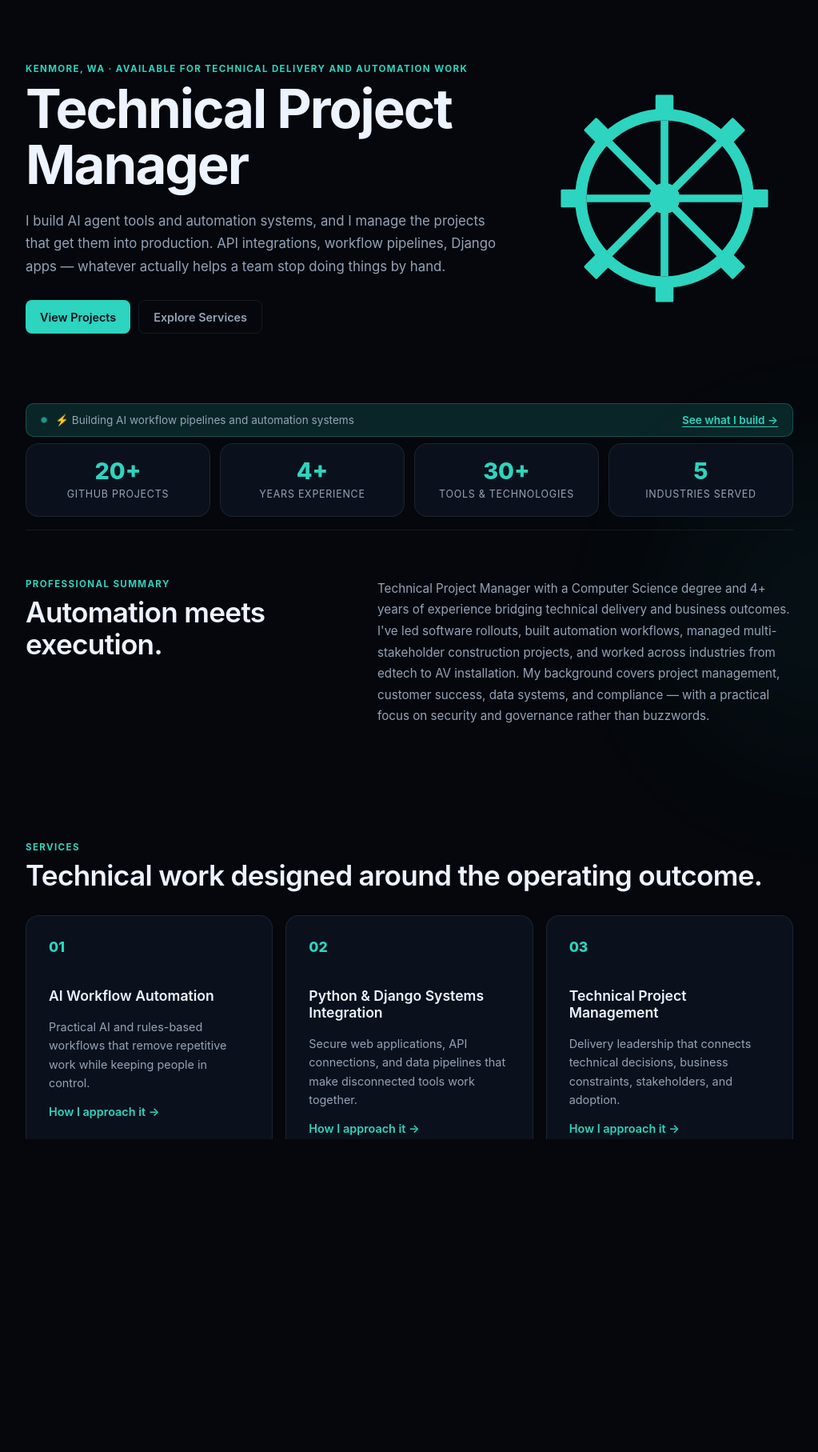
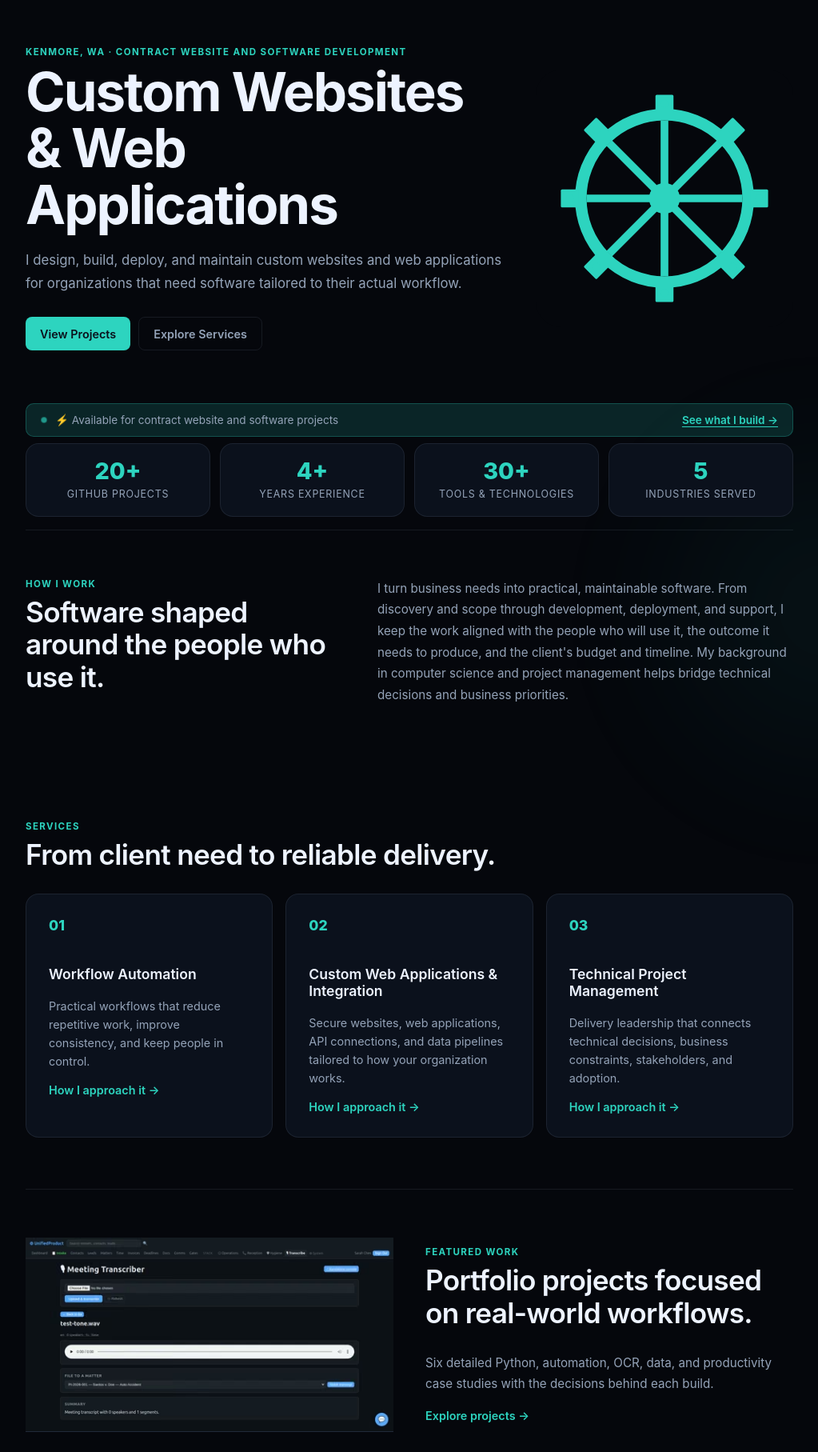
Before and after one commit to Jdrexx/personalwebsite, a Django app: page / in a window 1280 px wide. Shown: the part 77-1892 px from the top of the page at 80% size, without its empty margins (128-1151 px from the left). Run offline with Django 5.2, Linux system fonts and the light colour scheme; some libraries are stand-ins or nearby versions.

Commit message:
Reposition site around custom software services

```diff
--- a/portfolio/content.py
+++ b/portfolio/content.py
@@ -12,21 +12,17 @@ SITE_CONTENT = {
     'email': 'Jon@jdreksler.com',
     'phone': '(206) 659-9755',
     'github': 'https://github.com/Jdrexx',
-    'headline': 'Technical Project Manager',
+    'headline': 'Custom Websites & Web Applications',
     'tagline': (
-        'I build AI agent tools and automation systems, and I manage the '
-        'projects that get them into production. API integrations, workflow '
-        'pipelines, Django apps — whatever actually helps a team stop doing '
-        'things by hand.'
+        'I design, build, deploy, and maintain custom websites and web applications '
+        'for organizations that need software tailored to their actual workflow.'
     ),
     'summary': (
-        'Technical Project Manager with a Computer Science degree and 4+ years '
-        'of experience bridging technical delivery and business outcomes. I\'ve '
-        'led software rollouts, built automation workflows, managed multi-stakeholder '
-        'construction projects, and worked across industries from edtech to AV '
-        'installation. My background covers project management, customer success, '
-        'data systems, and compliance — with a practical focus on security and '
-        'governance rather than buzzwords.'
+        'I turn business needs into practical, maintainable software. From discovery '
+        'and scope through development, deployment, and support, I keep the work '
+        'aligned with the people who will use it, the outcome it needs to produce, '
+        'and the client\'s budget and timeline. My background in computer science '
+        'and project management helps bridge technical decisions and business priorities.'
     ),
     'cta': {
         'primary_label': 'View Projects',
@@ -36,7 +32,7 @@ SITE_CONTENT = {
     },
     'status': {
         'emoji': '⚡',
-        'text': 'Building AI workflow pipelines and automation systems',
+        'text': 'Available for contract website and software projects',
         'link': '/projects/',
         'link_label': 'See what I build',
     },
@@ -48,12 +44,12 @@ SITE_CONTENT = {
     ],
     'focus_areas': [
         {
-            'title': 'AI Automation & Workflow Design',
-            'description': 'Agent frameworks, API integrations, and pipelines that automate the repetitive stuff so teams focus on work that matters.',
+            'title': 'Custom Websites & Web Applications',
+            'description': 'Responsive websites, client portals, internal tools, and business applications designed around real users and workflows.',
         },
         {
-            'title': 'Systems Integration & Development',
-            'description': 'Full-stack Django sites, MCP tool-calling systems, and data pipelines that connect platforms instead of living in silos.',
+            'title': 'Integration & Workflow Automation',
+            'description': 'APIs, data pipelines, and dependable automation that connect existing tools and reduce repetitive work.',
         },
         {
             'title': 'Project Management & Operations',
@@ -61,7 +57,7 @@ SITE_CONTENT = {
         },
     ],
     'skills': [
-        'AI Automation & Workflow Design', 'Agent-Based Solutions', 'API Integration',
+        'Custom Web Applications', 'Responsive Website Development', 'API Integration',
         'Process Automation', 'Systems Integration', 'Project Management',
         'Risk Management', 'Change Management', 'Stakeholder Communication', 'Customer Success Management',
         'Process Optimization', 'AI Governance & Security', 'Quality Control',
--- a/portfolio/services.py
+++ b/portfolio/services.py
@@ -2,9 +2,9 @@
 
 SERVICES = {
     "ai-workflow-automation": {
-        "name": "AI Workflow Automation",
-        "short": "Practical AI and rules-based workflows that remove repetitive work while keeping people in control.",
-        "description": "AI workflow automation consulting for document intake, knowledge search, lead routing, API integrations, and auditable human-in-the-loop processes.",
+        "name": "Workflow Automation",
+        "short": "Practical workflows that reduce repetitive work, improve consistency, and keep people in control.",
+        "description": "Custom workflow automation for document intake, knowledge search, lead routing, API integrations, and reviewable business processes.",
         "problem": "Teams often know which task wastes time but not whether it needs an LLM, deterministic automation, or a process redesign. The work starts by mapping the decision points, data risks, and handoffs before choosing technology.",
         "outcomes": [
             "A documented current-state workflow and automation opportunity map",
@@ -21,9 +21,9 @@ SERVICES = {
         "related": ["KnowledgeAssistant", "ScanExcel", "ServiceAssistant"],
     },
     "systems-integration": {
-        "name": "Python & Django Systems Integration",
-        "short": "Secure web applications, API connections, and data pipelines that make disconnected tools work together.",
-        "description": "Python and Django systems integration for internal tools, APIs, data validation pipelines, operational dashboards, and secure business workflows.",
+        "name": "Custom Web Applications & Integration",
+        "short": "Secure websites, web applications, API connections, and data pipelines tailored to how your organization works.",
+        "description": "Custom website and web application development, including client portals, internal tools, APIs, operational dashboards, and secure business workflows.",
         "problem": "Operational data tends to become fragmented across spreadsheets, SaaS tools, inboxes, and line-of-business systems. Integration work should reduce duplicate entry without creating a fragile black box.",
         "outcomes": [
             "A source-to-destination data and ownership map",
--- a/portfolio/static/portfolio/js/home.js
+++ b/portfolio/static/portfolio/js/home.js
@@ -17,10 +17,10 @@
   var output = document.getElementById("terminal-output");
   var commands = {
     help: "Available: about, projects, services, skills, help, clear",
-    about: "Technical Project Manager — AI automation, systems integration, and delivery.",
+    about: "Custom websites and web applications — from discovery through deployment and support.",
     projects: "ArchPlanReview · ScanExcel · KnowledgeAssistant · JobCRM · ExpenseTracker · ServiceAssistant",
-    services: "AI Workflow Automation · Python & Django Integration · Technical Project Management",
-    skills: "AI Automation, API Integration, Python, Django, MCP, Project Management"
+    services: "Custom Web Applications · Workflow Automation · Technical Project Management",
+    skills: "Web Development, API Integration, Python, Django, Automation, Project Management"
   };
   if (input && output) input.addEventListener("keydown", function (event) {
     if (event.key !== "Enter" || !input.value.trim()) return;
--- a/portfolio/templates/portfolio/home.html
+++ b/portfolio/templates/portfolio/home.html
@@ -3,7 +3,7 @@
 {% block content %}
 <section class="hero section-shell">
   <div class="hero-copy">
-    <p class="eyebrow">{{ content.location }} · Available for technical delivery and automation work</p>
+    <p class="eyebrow">{{ content.location }} · Contract website and software development</p>
     <h1 class="typewriter" data-text="{{ content.headline }}">
       <span class="typewriter-sizer" aria-hidden="true">{{ content.headline }}</span>
       <span class="typewriter-animated" aria-hidden="true">{{ content.headline }}</span>
@@ -27,13 +27,13 @@
 </section>
 
 <section class="section-shell split-section fade-in">
-  <div><p class="eyebrow">Professional Summary</p><h2>Automation meets execution.</h2></div>
+  <div><p class="eyebrow">How I Work</p><h2>Software shaped around the people who use it.</h2></div>
   <p class="section-text">{{ content.summary }}</p>
 </section>
 
 <section class="section-shell fade-in">
   <p class="eyebrow">Services</p>
-  <h2>Technical work designed around the operating outcome.</h2>
+  <h2>From client need to reliable delivery.</h2>
   <div class="cards-grid service-preview-grid">
     {% for slug, service in services.items %}
     <article class="card">
--- a/portfolio/templates/portfolio/services.html
+++ b/portfolio/templates/portfolio/services.html
@@ -2,8 +2,8 @@
 {% block content %}
 <section class="page-hero section-shell fade-in">
   <p class="eyebrow">Technical Services</p>
-  <h1>Automation, integration, and delivery that fit the work.</h1>
-  <p class="lead">I help operational teams clarify the problem, choose the simplest responsible approach, build the system, and get it adopted.</p>
+  <h1>Websites and software built around your actual needs.</h1>
+  <p class="lead">I help clients clarify the problem, define the right scope, build and deploy the solution, and support it after launch.</p>
 </section>
 <section class="section-shell service-list fade-in">
   {% for slug, service in services.items %}
--- a/portfolio/tests.py
+++ b/portfolio/tests.py
@@ -13,8 +13,8 @@ class PortfolioPagesTests(TestCase):
         response = self.client.get(reverse('portfolio:home'), secure=True)
         self.assertEqual(response.status_code, 200)
         self.assertContains(response, 'Jonathan Dreksler')
-        self.assertContains(response, 'Technical Project Manager')
-        self.assertContains(response, 'degree and 4+ years')
+        self.assertContains(response, 'Custom Websites &amp; Web Applications')
+        self.assertContains(response, 'software tailored to their actual workflow')
 
     def test_home_typewriter_reserves_layout_and_remains_accessible(self):
         response = self.client.get(reverse('portfolio:home'), secure=True)
--- a/portfolio/views.py
+++ b/portfolio/views.py
@@ -27,8 +27,8 @@ def base_context(active="home", seo=None):
 
 def home(request):
     description = (
-        "Jonathan Dreksler is a technical project manager and Python/Django builder "
-        "focused on AI workflow automation, systems integration, and operational delivery."
+        "Jonathan Dreksler designs, builds, deploys, and maintains custom websites "
+        "and web applications tailored to each client's users and workflow."
     )
     profile = {
         "@type": "ProfilePage",
@@ -39,7 +39,7 @@ def home(request):
         "dateModified": "2026-08-02",
     }
     seo = seo_context(
-        title="Jonathan Dreksler | Technical Project Manager & AI Automation",
+        title="Custom Websites & Web Applications | Jonathan Dreksler",
         description=description,
         path="/",
         content=SITE_CONTENT,
@@ -78,7 +78,7 @@ def projects(request):
         if project.get("case_study")
     ]
     seo = seo_context(
-        title="Python, Django & AI Automation Projects | Jonathan Dreksler",
+        title="Custom Software & Web Application Projects | Jonathan Dreksler",
         description=(
             "Explore six detailed Python, Django, OCR, document-search, data, CRM, "
             "and workflow-automation case studies built by Jonathan Dreksler."
@@ -110,10 +110,10 @@ def services(request):
         ],
     }
     seo = seo_context(
-        title="AI Automation & Technical Delivery Services | Jonathan Dreksler",
+        title="Custom Website & Software Services | Jonathan Dreksler",
         description=(
-            "Practical AI workflow automation, Python and Django systems integration, "
-            "and technical project management for operational teams."
+            "Custom websites, web applications, workflow automation, systems integration, "
+            "and technical project delivery for organizations."
         ),
         path=path,
         content=SITE_CONTENT,
@@ -163,10 +163,10 @@ def service_detail(request, slug):
 def contact(request):
     path = reverse("portfolio:contact")
     seo = seo_context(
-        title="Contact Jonathan Dreksler | Technical Projects & Automation",
+        title="Contact Jonathan Dreksler | Website & Software Projects",
         description=(
-            "Contact Jonathan Dreksler about technical project management, AI workflow "
-            "automation, Python/Django systems integration, or operational delivery."
+            "Contact Jonathan Dreksler about a custom website, web application, workflow "
+            "automation, systems integration, or technical delivery project."
         ),
         path=path,
         content=SITE_CONTENT,
```
